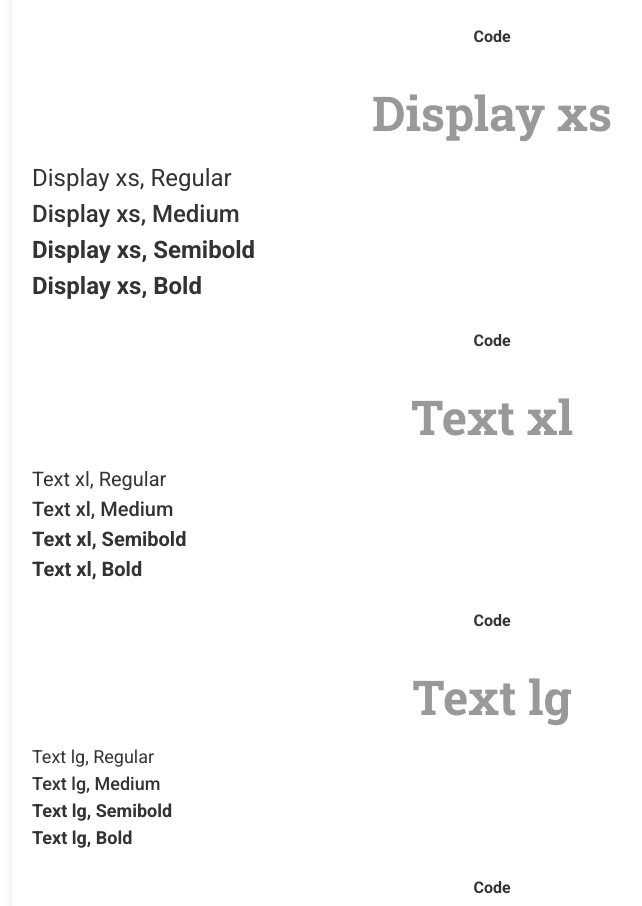
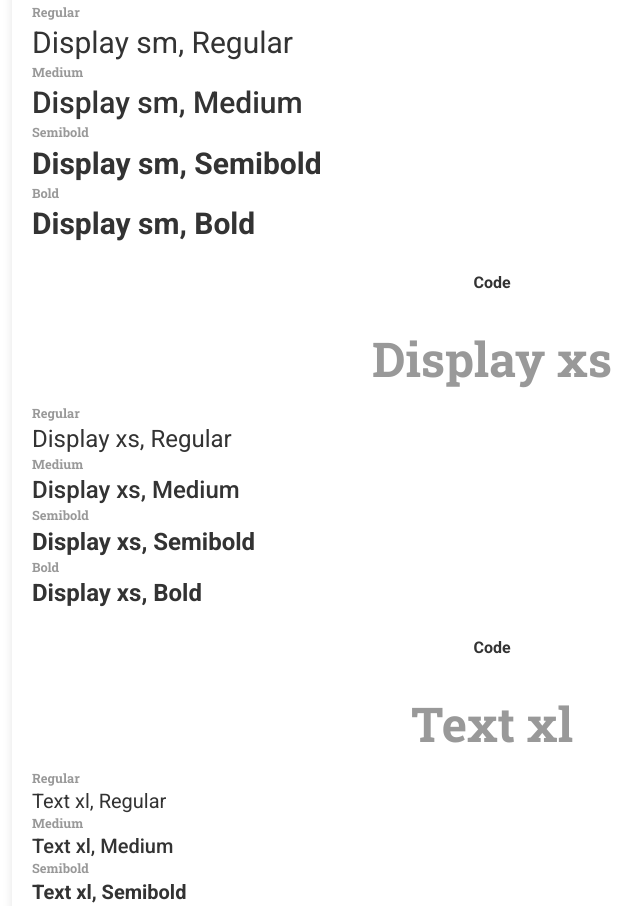
Before and after one commit to hodlneer/tpuls, a website: page src/style-guide/style-guide.html in a window 1280 px wide. Shown: the part 4008-4914 px from the top of the page, without its empty margins (248-890 px from the left). Drawn offline with nearby package versions, Linux system fonts and the light colour scheme; files that its build step writes are made by us from their sources; files whose address does not match are found by name.

Commit message:
labels updated

```diff
--- a/src/style-guide/style-guide.html
+++ b/src/style-guide/style-guide.html
@@ -197,9 +197,13 @@
                 <h3>Display 2xl</h3>
                 <div class="styleguide-demo-block">
                   <div class="styleguide-demo-each styleguide-demo-each--typography">
+                    <h6 class="label">Regular</h6>
                     <div class="font-size-2xl font-regular">Display 2xl, Regular</div>
+                    <h6 class="label">Medium</h6>
                     <div class="font-size-2xl font-Medium">Display 2xl, Medium</div>
+                    <h6 class="label">Semibold</h6>
                     <div class="font-size-2xl font-semi-bold">Display 2xl, Semibold</div>
+                    <h6 class="label">Bold</h6>
                     <div class="font-size-2xl font-bold">Display 2xl, Bold</div>
                   </div> <!-- /.styleguide-demo-each -->
                   <button class="btn-styleguide-code js-btn-styleguide-code btn btn--brand-1 btn--sm">Code</button>
@@ -208,9 +212,13 @@
                 <h3>Display lg</h3>
                 <div class="styleguide-demo-block">
                   <div class="styleguide-demo-each styleguide-demo-each--typography">
+                    <h6 class="label">Regular</h6>
                     <div class="font-size-lg font-regular">Display lg, Regular</div>
+                    <h6 class="label">Medium</h6>
                     <div class="font-size-lg font-Medium">Display lg, Medium</div>
+                    <h6 class="label">Semibold</h6>
                     <div class="font-size-lg font-semi-bold">Display lg, Semibold</div>
+                    <h6 class="label">Bold</h6>
                     <div class="font-size-lg font-bold">Display lg, Bold</div>
                   </div> <!-- /.styleguide-demo-each -->
                   <button class="btn-styleguide-code js-btn-styleguide-code btn btn--brand-1 btn--sm">Code</button>
@@ -219,10 +227,15 @@
                 <h3>Display md</h3>
                 <div class="styleguide-demo-block">
                   <div class="styleguide-demo-each styleguide-demo-each--typography">
+                    <h6 class="label">Regular</h6>
                     <div class="font-size-md font-regular">Display md, Regular</div>
+                    <h6 class="label">Medium</h6>
                     <div class="font-size-md font-Medium">Display md, Medium</div>
+                    <h6 class="label">Semibold</h6>
                     <div class="font-size-md font-semi-bold">Display md, Semibold</div>
+                    <h6 class="label">Bold</h6>
                     <div class="font-size-md font-bold">Display md, Bold</div>
+
                   </div> <!-- /.styleguide-demo-each -->
                   <button class="btn-styleguide-code js-btn-styleguide-code btn btn--brand-1 btn--sm">Code</button>
                 </div> <!-- /.styleguide-demo-block -->
@@ -230,9 +243,13 @@
                 <h3>Display sm</h3>
                 <div class="styleguide-demo-block">
                   <div class="styleguide-demo-each styleguide-demo-each--typography">
+                    <h6 class="label">Regular</h6>
                     <div class="font-size-sm font-regular">Display sm, Regular</div>
+                    <h6 class="label">Medium</h6>
                     <div class="font-size-sm font-Medium">Display sm, Medium</div>
+                    <h6 class="label">Semibold</h6>
                     <div class="font-size-sm font-semi-bold">Display sm, Semibold</div>
+                    <h6 class="label">Bold</h6>
                     <div class="font-size-sm font-bold">Display sm, Bold</div>
                   </div> <!-- /.styleguide-demo-each -->
                   <button class="btn-styleguide-code js-btn-styleguide-code btn btn--brand-1 btn--sm">Code</button>
@@ -241,9 +258,13 @@
                 <h3>Display xs</h3>
                 <div class="styleguide-demo-block">
                   <div class="styleguide-demo-each styleguide-demo-each--typography">
+                    <h6 class="label">Regular</h6>
                     <div class="font-size-xs font-regular">Display xs, Regular</div>
+                    <h6 class="label">Medium</h6>
                     <div class="font-size-xs font-Medium">Display xs, Medium</div>
+                    <h6 class="label">Semibold</h6>
                     <div class="font-size-xs font-semi-bold">Display xs, Semibold</div>
+                    <h6 class="label">Bold</h6>
                     <div class="font-size-xs font-bold">Display xs, Bold</div>
                   </div> <!-- /.styleguide-demo-each -->
                   <button class="btn-styleguide-code js-btn-styleguide-code btn btn--brand-1 btn--sm">Code</button>
@@ -254,9 +275,13 @@
                 <h3>Text xl</h3>
                 <div class="styleguide-demo-block">
                   <div class="styleguide-demo-each styleguide-demo-each--typography">
+                    <h6 class="label">Regular</h6>
                     <div class="text-font-size-xl font-regular">Text xl, Regular</div>
+                    <h6 class="label">Medium</h6>
                     <div class="text-font-size-xl font-Medium">Text xl, Medium</div>
+                    <h6 class="label">Semibold</h6>
                     <div class="text-font-size-xl font-semi-bold">Text xl, Semibold</div>
+                    <h6 class="label">Bold</h6>
                     <div class="text-font-size-xl font-bold">Text xl, Bold</div>
                   </div> <!-- /.styleguide-demo-each -->
                   <button class="btn-styleguide-code js-btn-styleguide-code btn btn--brand-1 btn--sm">Code</button>
@@ -265,9 +290,13 @@
                 <h3>Text lg</h3>
                 <div class="styleguide-demo-block">
                   <div class="styleguide-demo-each styleguide-demo-each--typography">
+                    <h6 class="label">Regular</h6>
                     <div class="text-font-size-lg font-regular">Text lg, Regular</div>
+                    <h6 class="label">Medium</h6>
                     <div class="text-font-size-lg font-Medium">Text lg, Medium</div>
+                    <h6 class="label">Semibold</h6>
                     <div class="text-font-size-lg font-semi-bold">Text lg, Semibold</div>
+                    <h6 class="label">Bold</h6>
                     <div class="text-font-size-lg font-bold">Text lg, Bold</div>
                   </div> <!-- /.styleguide-demo-each -->
                   <button class="btn-styleguide-code js-btn-styleguide-code btn btn--brand-1 btn--sm">Code</button>
@@ -276,9 +305,13 @@
                 <h3>Text md</h3>
                 <div class="styleguide-demo-block">
                   <div class="styleguide-demo-each styleguide-demo-each--typography">
+                    <h6 class="label">Regular</h6>
                     <div class="text-font-size-md font-regular">Text md, Regular</div>
+                    <h6 class="label">Medium</h6>
                     <div class="text-font-size-md font-Medium">Text md, Medium</div>
+                    <h6 class="label">Semibold</h6>
                     <div class="text-font-size-md font-semi-bold">Text md, Semibold</div>
+                    <h6 class="label">Bold</h6>
                     <div class="text-font-size-md font-bold">Text md, Bold</div>
                   </div> <!-- /.styleguide-demo-each -->
                   <button class="btn-styleguide-code js-btn-styleguide-code btn btn--brand-1 btn--sm">Code</button>
@@ -287,9 +320,13 @@
                 <h3>Text sm</h3>
                 <div class="styleguide-demo-block">
                   <div class="styleguide-demo-each styleguide-demo-each--typography">
+                    <h6 class="label">Regular</h6>
                     <div class="text-font-size-sm font-regular">Text sm, Regular</div>
+                    <h6 class="label">Medium</h6>
                     <div class="text-font-size-sm font-Medium">Text sm, Medium</div>
+                    <h6 class="label">Semibold</h6>
                     <div class="text-font-size-sm font-semi-bold">Text sm, Semibold</div>
+                    <h6 class="label">Bold</h6>
                     <div class="text-font-size-sm font-bold">Text sm, Bold</div>
                   </div> <!-- /.styleguide-demo-each -->
                   <button class="btn-styleguide-code js-btn-styleguide-code btn btn--brand-1 btn--sm">Code</button>
@@ -298,9 +335,13 @@
                 <h3>Text xs</h3>
                 <div class="styleguide-demo-block">
                   <div class="styleguide-demo-each styleguide-demo-each--typography">
+                    <h6 class="label">Regular</h6>
                     <div class="text-font-size-xs font-regular">Text xs, Regular</div>
+                    <h6 class="label">Medium</h6>
                     <div class="text-font-size-xs font-Medium">Text xs, Medium</div>
+                    <h6 class="label">Semibold</h6>
                     <div class="text-font-size-xs font-semi-bold">Text xs, Semibold</div>
+                    <h6 class="label">Bold</h6>
                     <div class="text-font-size-xs font-bold">Text xs, Bold</div>
                   </div> <!-- /.styleguide-demo-each -->
                   <button class="btn-styleguide-code js-btn-styleguide-code btn btn--brand-1 btn--sm">Code</button>
@@ -312,9 +353,13 @@
                 </div>
                 <div class="styleguide-demo-block">
                   <div class="styleguide-demo-each styleguide-demo-each--typography">
+                    <h6 class="label">Regular</h6>
                     <div class="font-regular">$font-regular</div>
+                    <h6 class="label">Medium</h6>
                     <div class="font-Medium">$font-Medium</div>
+                    <h6 class="label">Semibold</h6>
                     <div class="font-semi-bold">$font-semi-bold</div>
+                    <h6 class="label">Bold</h6>
                     <div class="font-bold">$font-bold</div>
                   </div> <!-- /.styleguide-demo-each -->
                   <button class="btn-styleguide-code js-btn-styleguide-code btn btn--brand-1 btn--sm">Code</button>
--- a/src/style-guide/style-guide.scss
+++ b/src/style-guide/style-guide.scss
@@ -294,8 +294,16 @@ $transition-ease-in: all 0.2s ease-in;
   background-color: $white;
   padding: $spacing-2;
 
+  h6 {
+    margin: 0;
+    font-size: .8rem;
+  }
+
+  h3, h6 {
+    color: $gray-cement;
+  }
+
   > h3 {
-    color: $gray-cement;
     text-align: center;
     padding: 0 0 $spacing 0;
   }
@@ -419,6 +427,7 @@ $transition-ease-in: all 0.2s ease-in;
   }
 }
 
+
 .styleguide-demo-each--typography {
 
 }
```
Also changed, not shown: dist/css/style-guide/style-guide.css, dist/style-guide.html.
